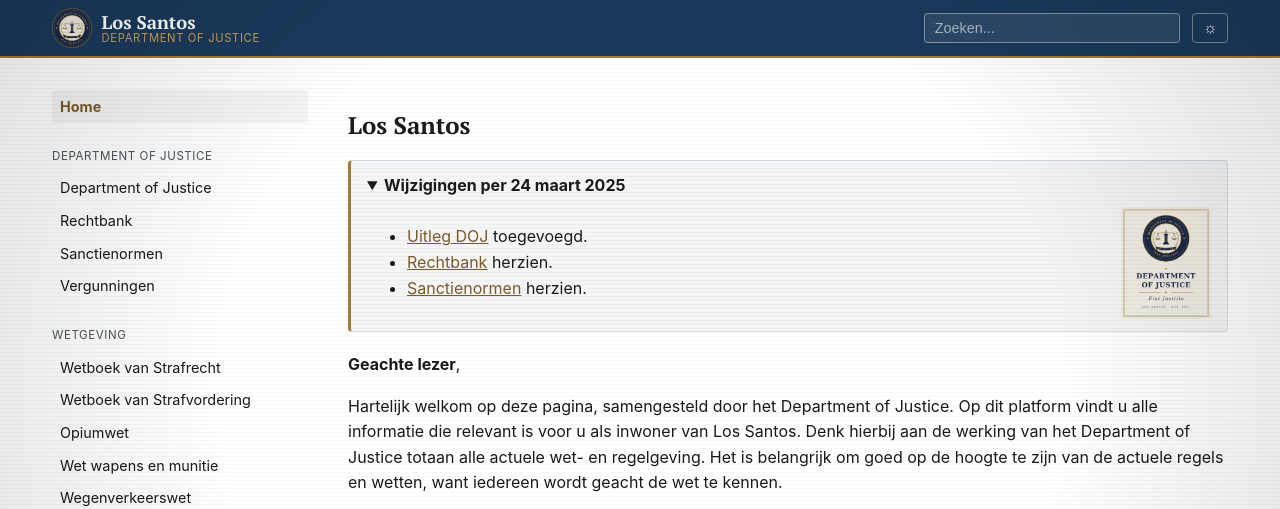
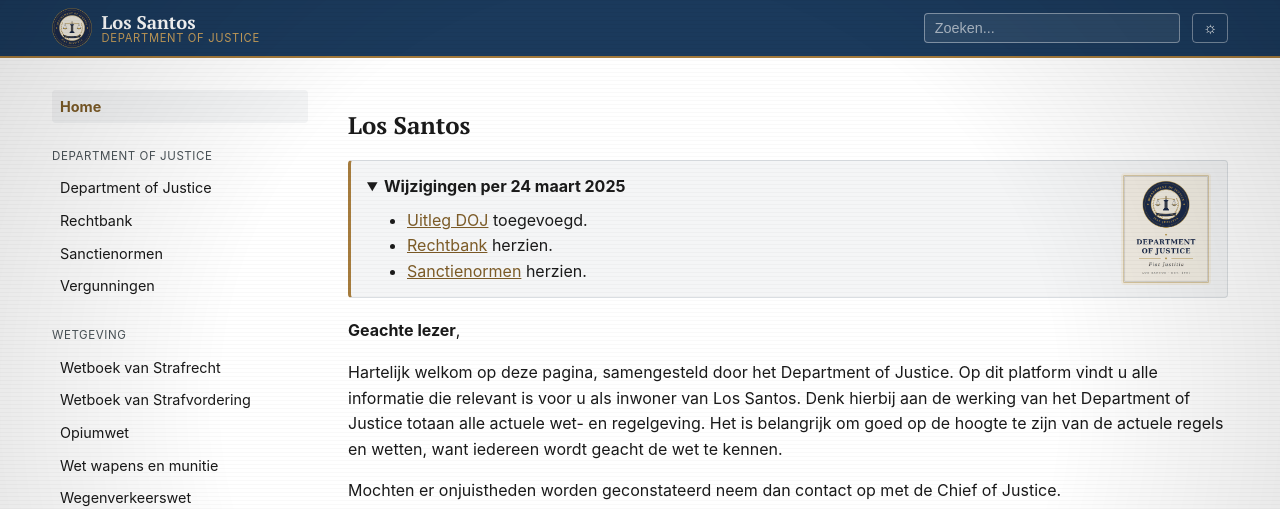
Before and after one commit to NLDenny/wetboek, an Astro site: page / in a window 1280 px wide. Shown: the top 509 px of the page. Built offline with nearby package versions, Linux system fonts and the light colour scheme; Astro itself is replaced by a stand-in of ours; some packages are replaced by stand-ins of ours.

Commit message:
Fix Callout-layout: logo écht gecentreerd binnen de hele box
Root cause gevonden: een <details>-element als CSS grid-container met
een rij-overspannend grid-template-area laat Chromium een rij op 0px
berekenen (gereproduceerd los van Astro/MDX in kale HTML). <details>
blijft nu gewoon blokniveau; een omliggende <div> is de grid-container,
met de summary+lijst in kolom 1 en de (optionele) aside-afbeelding in
kolom 2, verticaal gecentreerd t.o.v. de volledige hoogte van kolom 1.

Callout ondersteunt nu een named "aside" slot voor dit soort logo's.

Co-Authored-By: Claude Sonnet 5 <noreply@anthropic.com>

```diff
--- a/src/components/Callout.astro
+++ b/src/components/Callout.astro
@@ -6,21 +6,39 @@ interface Props {
 const { title } = Astro.props;
 ---
 
-<details class="callout" open>
-  <summary class="callout__title">{title}</summary>
-  <div class="callout__body">
-    <slot />
+<div class="callout">
+  <details class="callout__main" open>
+    <summary class="callout__title">{title}</summary>
+    <div class="callout__body">
+      <slot />
+    </div>
+  </details>
+  <div class="callout__aside">
+    <slot name="aside" />
   </div>
-</details>
+</div>
 
 <style>
+  /* Chromium quirk: a <details> element used directly as a CSS grid
+     container with a row-spanning grid-template-area computes one row
+     as 0px tall (reproduced in isolation, unrelated to Astro/MDX) --
+     so <details> stays a plain block here, and a wrapping <div> is the
+     actual grid container instead. */
   .callout {
+    display: grid;
+    grid-template-columns: 1fr auto;
+    align-items: center;
+    column-gap: 1.25rem;
     border: 1px solid var(--color-border);
     border-left: 3px solid var(--color-gold);
     border-radius: 4px;
     background: var(--color-bg-alt);
     margin: 1.25rem 0;
     padding: 0.75rem 1rem;
+  }
+
+  .callout__main {
+    min-width: 0;
   }
 
   .callout__title {
@@ -30,10 +48,6 @@ const { title } = Astro.props;
 
   .callout__body {
     margin-top: 0.5rem;
-    display: flex;
-    align-items: center;
-    flex-wrap: wrap;
-    gap: 1.25rem;
   }
 
   .callout__body :global(p:first-child) {
@@ -45,12 +59,15 @@ const { title } = Astro.props;
   }
 
   .callout__body :global(ul) {
-    flex: 1 1 12rem;
     margin: 0;
   }
 
-  .callout__body :global(img) {
-    flex-shrink: 0;
+  .callout__aside:empty {
+    display: none;
+  }
+
+  .callout__aside :global(img) {
+    display: block;
     border-radius: 4px;
   }
 </style>
--- a/src/content/pages/home.mdx
+++ b/src/content/pages/home.mdx
@@ -13,7 +13,7 @@ import letterhead from '../../assets/img/doj-letterhead.png';
 - [Rechtbank](/department-of-justice/rechtbank/) herzien.
 - [Sanctienormen](/department-of-justice/sanctienormen/) herzien.
 
-<Image src={letterhead} alt="Department of Justice — Fiat Justitia — Los Santos, EST. 1901" width={90} />
+<Image slot="aside" src={letterhead} alt="Department of Justice — Fiat Justitia — Los Santos, EST. 1901" width={90} />
 </Callout>
 
 **Geachte lezer**,
```
